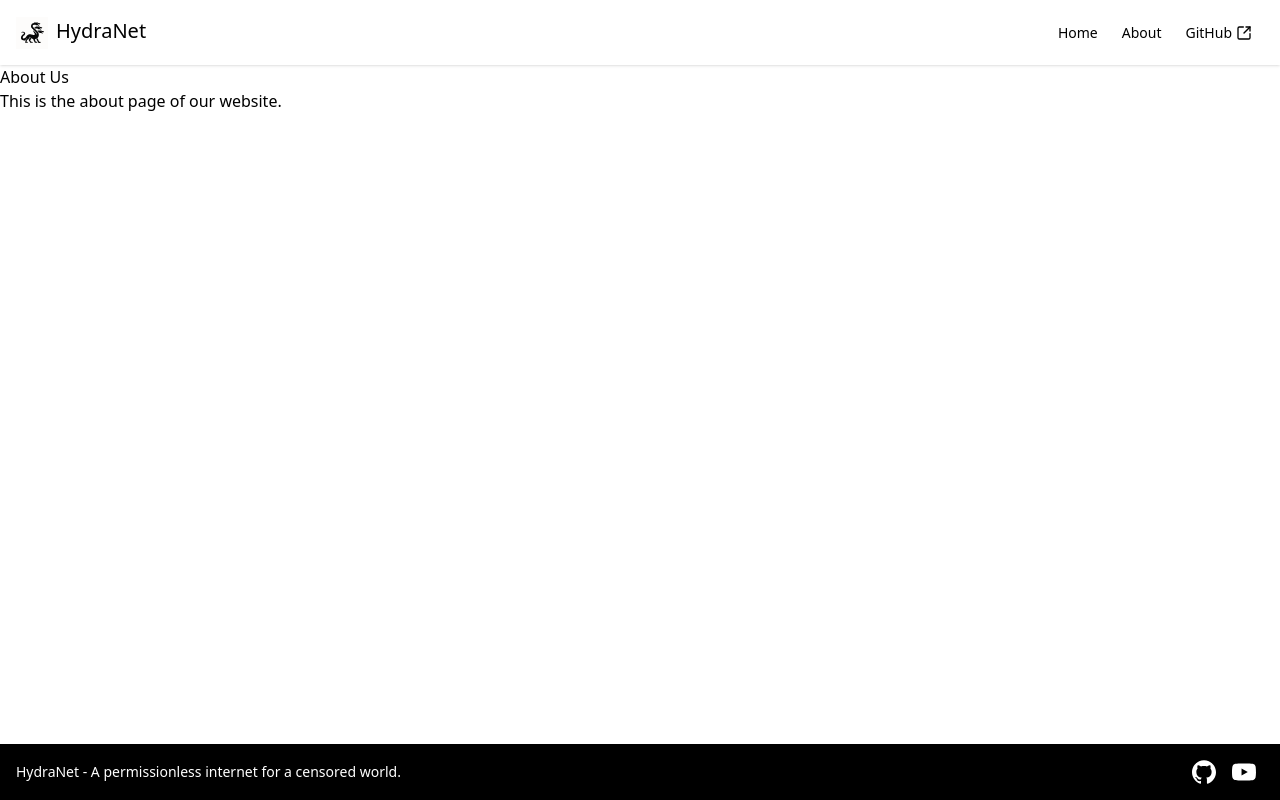
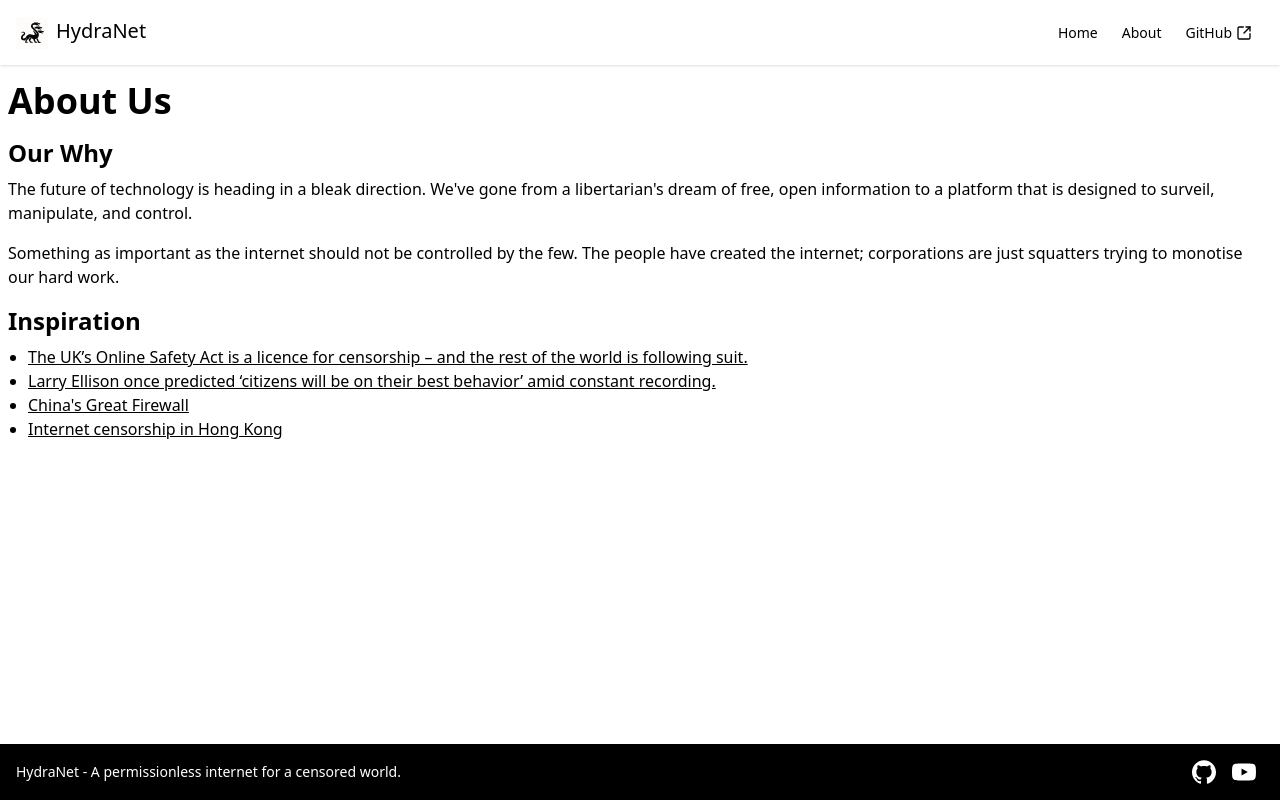
Before and after one commit to HydraInternet/website, a React (Vite) app: page /about in a window 1280 px wide. Built offline with nearby package versions, Linux system fonts and the light colour scheme.

Commit message:
Added a very rough about page

```diff
--- a/src/pages/about.tsx
+++ b/src/pages/about.tsx
@@ -1,8 +1,65 @@
+const styles = {
+  title: "text-4xl font-bold mb-4",
+  h1: "text-2xl font-semibold mb-2",
+  paragraph: "mb-4",
+};
+
 export default function AboutPage() {
   return (
-    <>
-      <h1>About Us</h1>
-      <p>This is the about page of our website.</p>
-    </>
+    <div className="grow mt-4 mx-2">
+      <h1 className={styles.title}>About Us</h1>
+
+      {/* Our Why */}
+      <h2 className={styles.h1}>Our Why</h2>
+      <p className={styles.paragraph}>
+        The future of technology is heading in a bleak direction. We've gone
+        from a libertarian's dream of free, open information to a platform that
+        is designed to surveil, manipulate, and control.
+      </p>
+      <p className={styles.paragraph}>
+        Something as important as the internet should not be controlled by the
+        few. The people have created the internet; corporations are just
+        squatters trying to monotise our hard work.
+      </p>
+
+      {/* Inspiration */}
+      <h2 className={styles.h1}>Inspiration</h2>
+      <ul className="pl-5 list-disc">
+        <li>
+          <a
+            href="https://www.theguardian.com/commentisfree/2025/aug/09/uk-online-safety-act-internet-censorship-world-following-suit"
+            className="link"
+          >
+            The UK’s Online Safety Act is a licence for censorship – and the
+            rest of the world is following suit.
+          </a>
+        </li>
+        <li>
+          <a
+            href="https://fortune.com/2025/09/28/larry-ellison-ai-surveillance-oracle-tiktok-deal-social-media/"
+            className="link"
+          >
+            Larry Ellison once predicted ‘citizens will be on their best
+            behavior’ amid constant recording.
+          </a>
+        </li>
+        <li>
+          <a
+            href="https://en.wikipedia.org/wiki/Great_Firewall"
+            className="link"
+          >
+            China's Great Firewall
+          </a>
+        </li>
+        <li>
+          <a
+            href="https://en.wikipedia.org/wiki/Internet_censorship_in_Hong_Kong"
+            className="link"
+          >
+            Internet censorship in Hong Kong
+          </a>
+        </li>
+      </ul>
+    </div>
   );
 }
```
